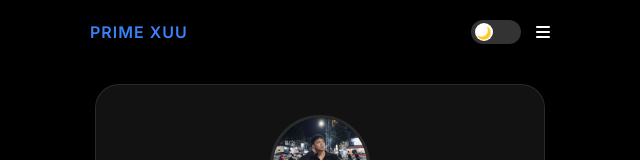
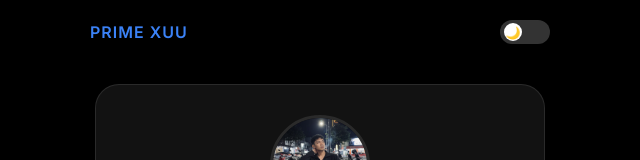
Before and after one commit to ruinvyet-lab/linktree-v3, a plain HTML site: page index.html in a window 1280 px wide. Shown: the top 160 px of the page, without its empty margins (320-960 px from the left). Drawn offline with Linux system fonts and the light colour scheme.

Commit message:
Update index.html

```diff
--- a/index.html
+++ b/index.html
@@ -55,8 +55,6 @@
                 <span class="slider"></span>
 
             </label>
-
-            <i class="fas fa-bars menu-icon"></i>
 
         </div>
 
```
